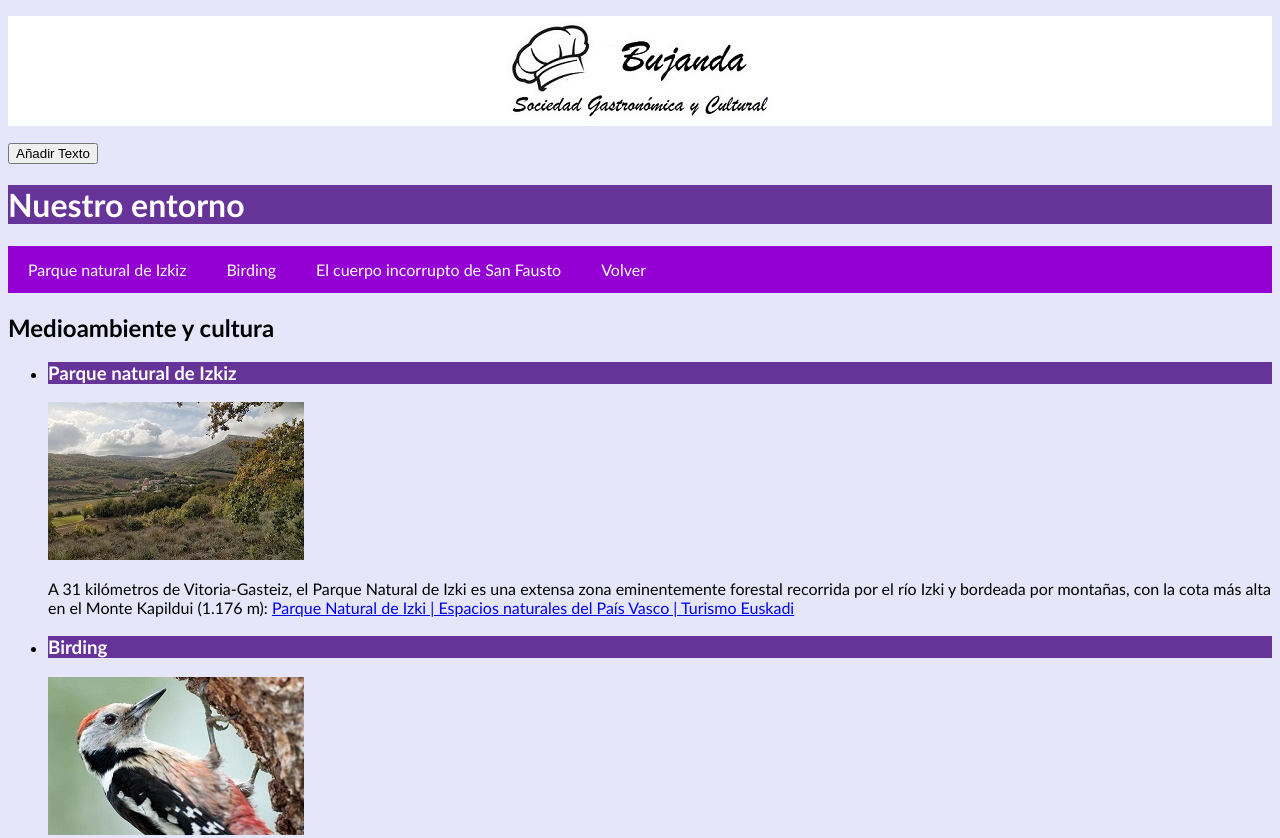
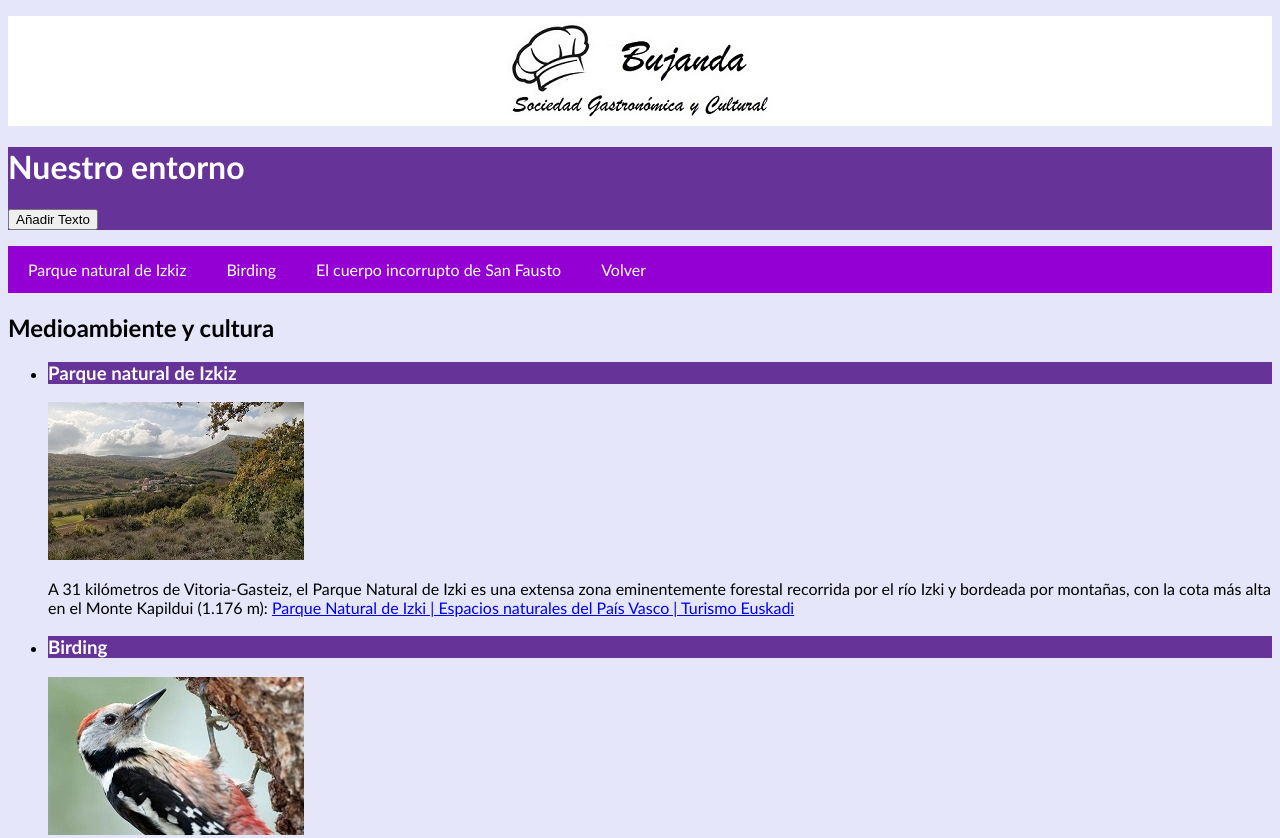
Before and after one commit to angil-birt/2425angil, a plain HTML site: page paginas/2nuestroentorno.html in a window 1280 px wide. Shown: the top 838 px of the page. Drawn offline with Linux system fonts and the light colour scheme.

Commit message:
Update 2nuestroentorno.html

```diff
--- a/paginas/2nuestroentorno.html
+++ b/paginas/2nuestroentorno.html
@@ -15,11 +15,11 @@
   <body>
      <p class="clase_img_principal">
       <img src="../imagenes/index-logo-bujanda.jpg" title="Sociedad Gastronómica y Cultural Bujanda" alt="Sociedad Gastronomica y Cultural de Bujanda"></img>
+     </p>
+	<header>
+	  <h1>Nuestro entorno</h1>
 	  <p><button id="miBoton">Añadir Texto</button></p>
 	  <div id="anhadirtexto"></div>
-	 </p>
-	<header>
-	  <h1>Nuestro entorno</h2>
 	</header>
 	  <div class="menu">
 		<a href="#izkiz" title="Parque natural de Izkiz">Parque natural de Izkiz</a>
```
